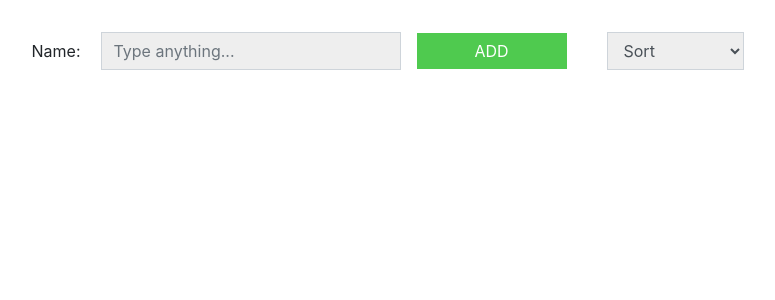
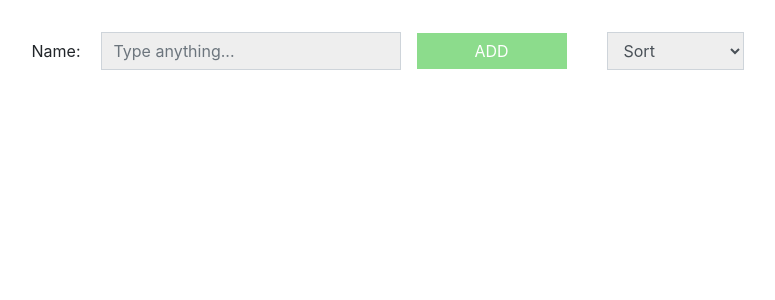
Before and after one commit to jeffreyalca/take-home-test, an Angular app: page / in a window 1280 px wide. Shown: the top 300 px of the page, without its empty margins (236-1011 px from the left). Built offline with nearby package versions, Linux system fonts and the light colour scheme.

Commit message:
feat: disabled button if model is empty

```diff
--- a/src/app/app.component.html
+++ b/src/app/app.component.html
@@ -11,7 +11,10 @@
           class="form-control"
           placeholder="Type anything...">
       </div>
-      <button (click)="addName()" type="button"
+      <button
+        [disabled]="!nameModel"
+        (click)="addName()"
+        type="button"
         class="btn btn-primary mb-2">
         ADD
       </button>
```
